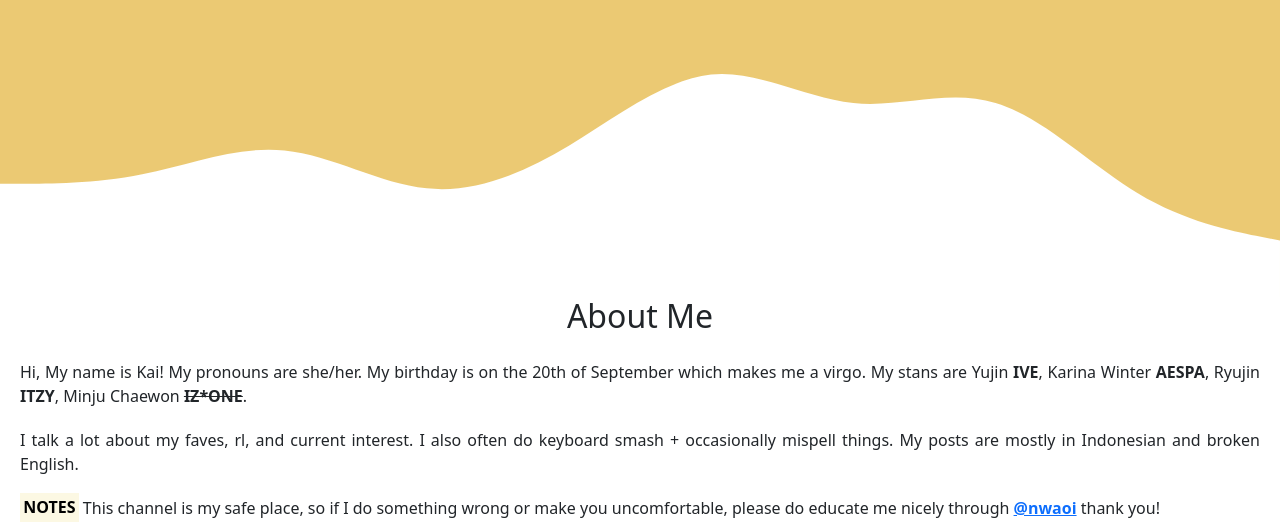
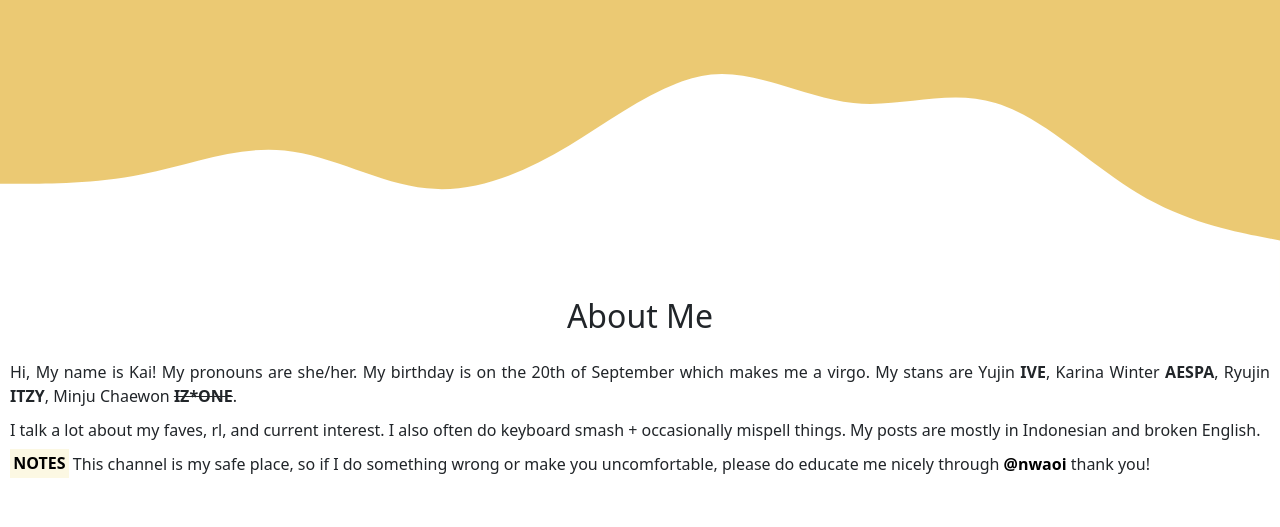
Before and after one commit to nwaoi/final, a plain HTML site: page index.html in a window 1280 px wide. Shown: the part 425-952 px from the top of the page. Drawn offline with nearby package versions, Linux system fonts and the light colour scheme.

Commit message:
ganti css

```diff
--- a/kopi.css
+++ b/kopi.css
@@ -4,9 +4,17 @@
   color: white;
 }
 
+a {
+				color: black;
+}
+
+a:link{
+  text-decoration: none!important;
+}
+
 #about p {
 				text-align: justify;
-				margin: 20px;
+				margin: 10px;
 }
 
 #gallery {
```
